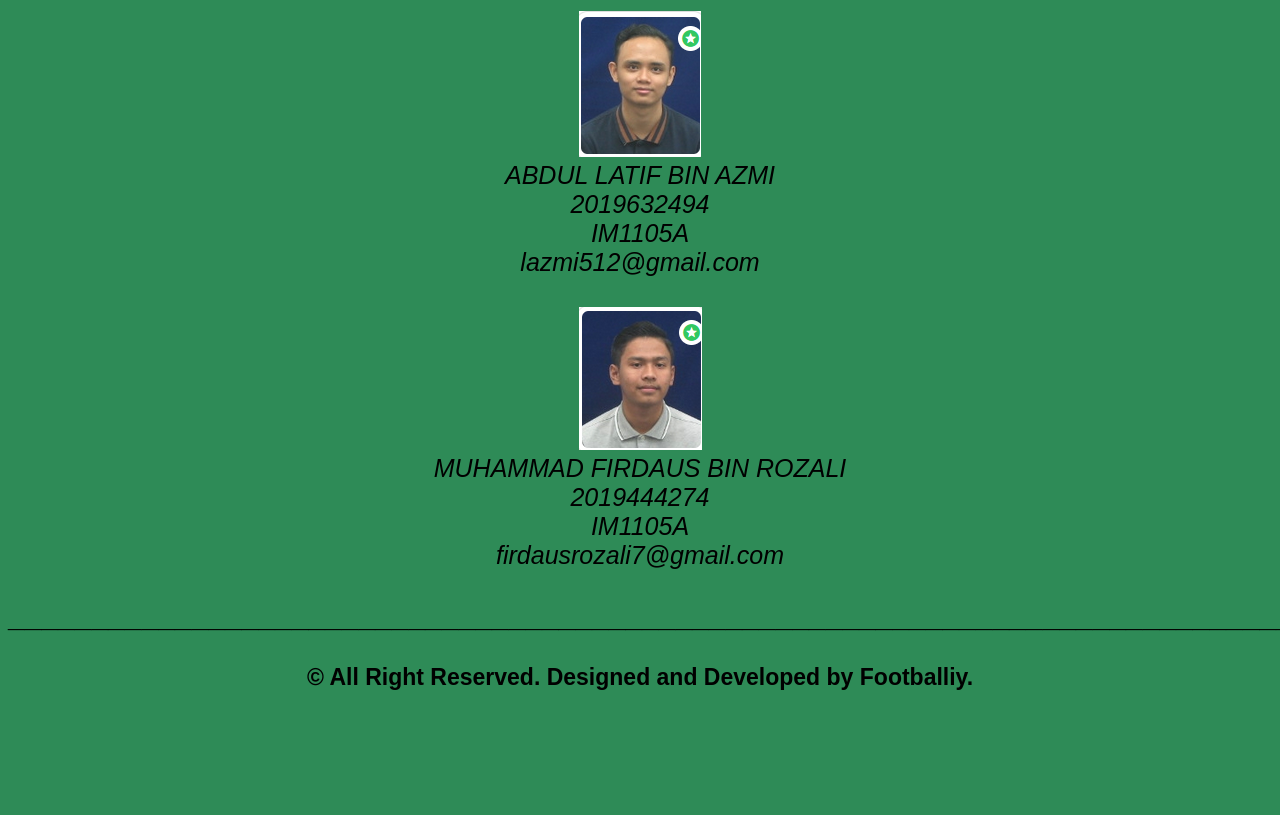
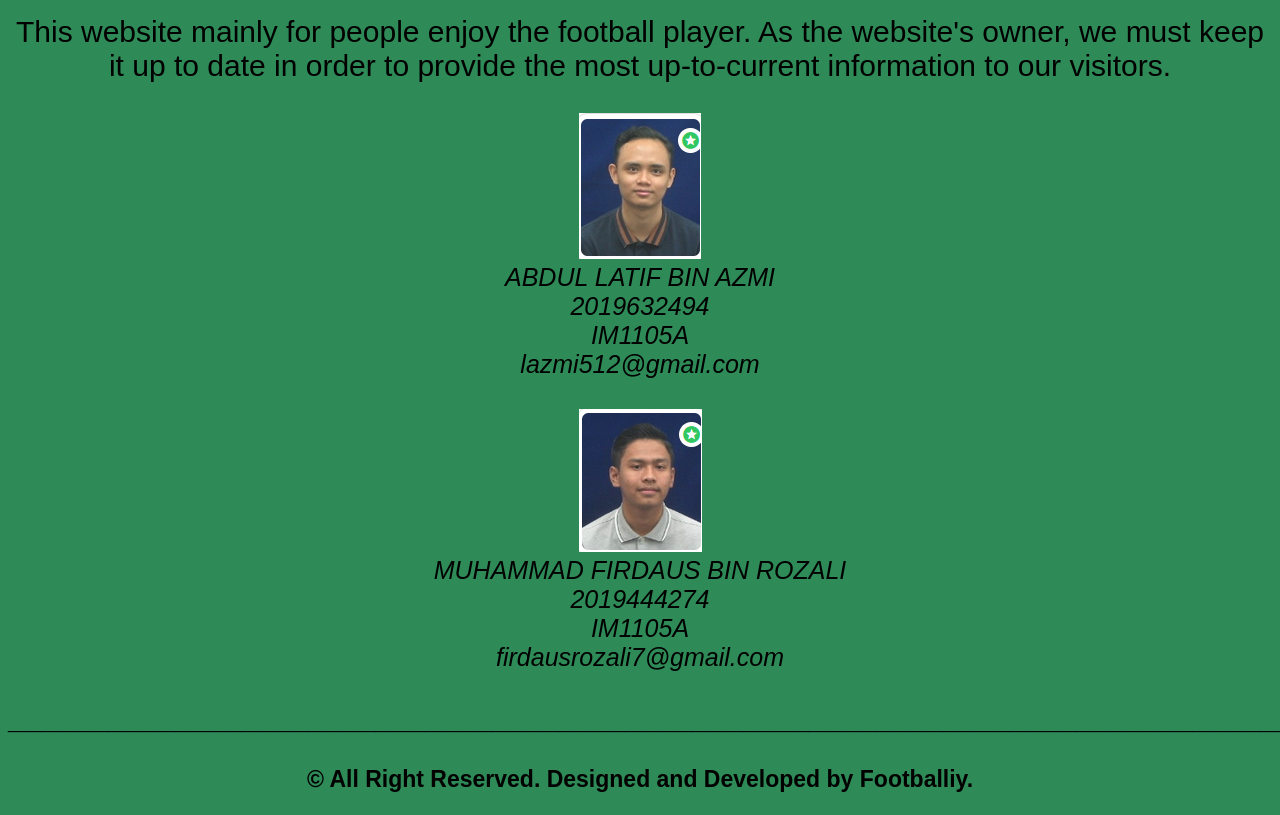
Before and after one commit to latifazmi/group_assignment, a plain HTML site: page about.html in a window 1280 px wide. Shown: the part 244-1059 px from the top of the page. Before the commit the page ends 958 px from the top, so only its background shows below. Drawn offline with Linux system fonts and the light colour scheme.

Commit message:
group_assignment

```diff
--- a/about.html
+++ b/about.html
@@ -100,6 +100,8 @@
 
 <h1><b> ABOUT US </b></h1>
 
+<p> This website mainly for people enjoy the football player. As the website's owner, we must keep it up to date in order to provide the most up-to-current information to our visitors. </p>
+
 <div align="center">
 <img src="images/latif.png">
 </div>
```
